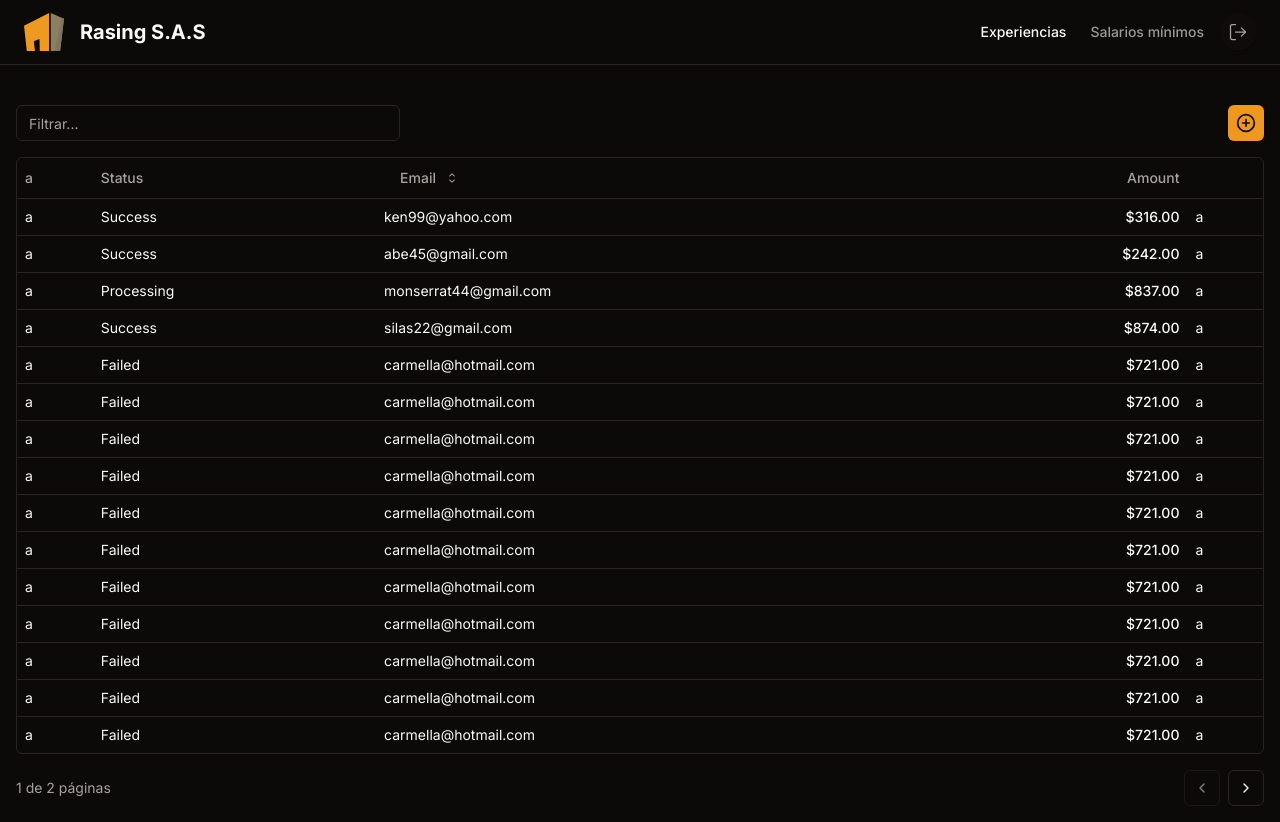
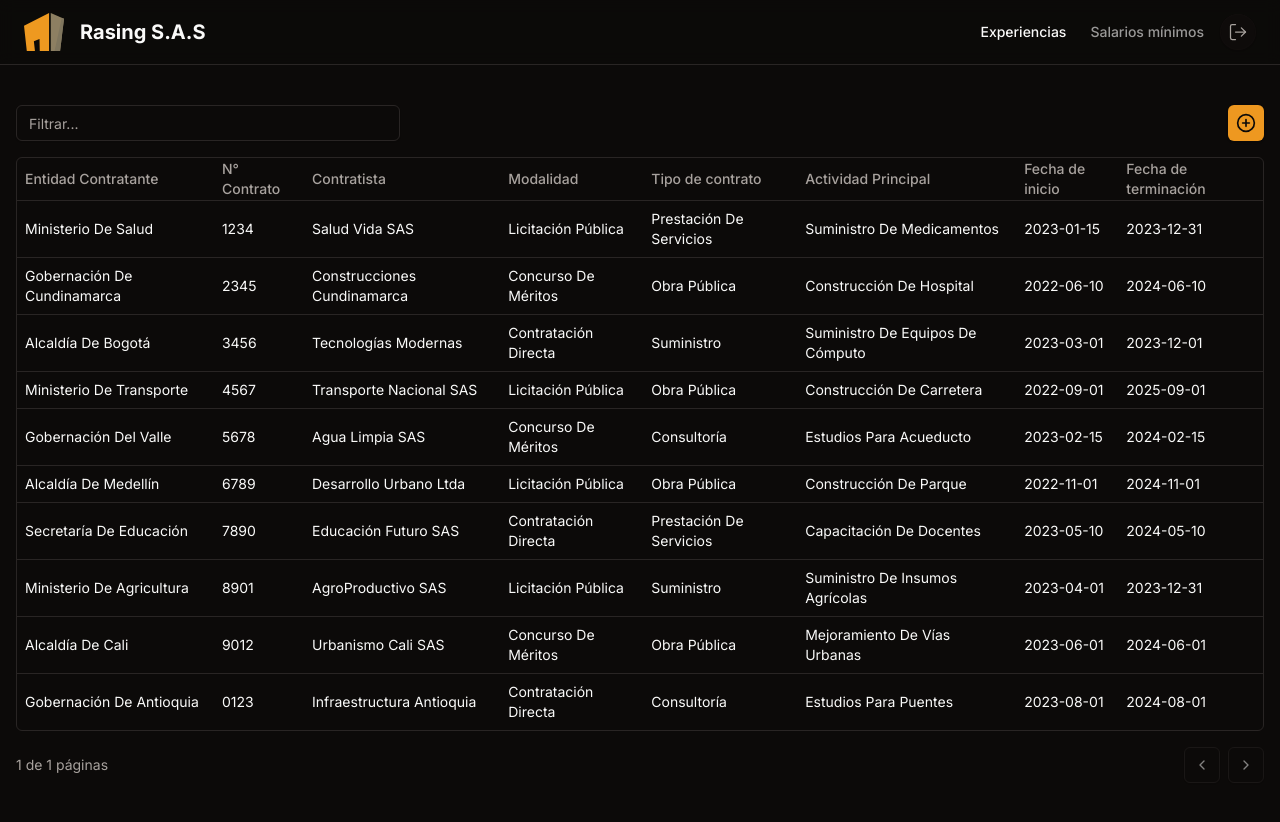
Before and after one commit to Jeison-R/rasing-app, a Next.js app in the folder client/: page /experiencias in a window 1280 px wide. After the commit the page ends 800 px from the top, so only its background shows below. Built offline with nearby package versions, Linux system fonts and the light colour scheme.

Commit message:
Modales para añadir salario y Experiencia y  el salario actual en la tabla de salario

```diff
--- a/client/package.json
+++ b/client/package.json
@@ -22,7 +22,6 @@
     "axios": "^1.6.8",
     "class-variance-authority": "^0.7.0",
     "clsx": "^2.1.1",
-    "date-fns": "^3.6.0",
     "formik": "^2.4.5",
     "lucide-react": "^0.429.0",
     "next": "14.0.0",
--- a/client/src/components/experience-table/experience-table.tsx
+++ b/client/src/components/experience-table/experience-table.tsx
@@ -12,205 +12,191 @@ import { Input } from '@/components/ui/input'
 import { Table, TableBody, TableCell, TableHead, TableHeader, TableRow } from '@/components/ui/table'
 
 import { CustomTooltip } from '../commons/tooltip'
+import { AddExperienciaModal } from '../modalAddExperiencia/AddExperienciaModal'
 
 const data: Payment[] = [
   {
     id: 'm5gr84i9',
-    amount: 316,
-    status: 'success',
-    email: 'ken99@yahoo.com'
+    Entidad: 'Ministerio de Salud',
+    Contrato: '1234',
+    Contratista: 'Salud Vida SAS',
+    Modalidad: 'Licitación Pública',
+    TipoContrato: 'Prestación de Servicios',
+    ActividadPrincipal: 'Suministro de medicamentos',
+    FechaInicio: '2023-01-15',
+    FechaTerminacion: '2023-12-31'
   },
   {
     id: '3u1reuv4',
-    amount: 242,
-    status: 'success',
-    email: 'Abe45@gmail.com'
+    Entidad: 'Gobernación de Cundinamarca',
+    Contrato: '2345',
+    Contratista: 'Construcciones Cundinamarca',
+    Modalidad: 'Concurso de Méritos',
+    TipoContrato: 'Obra Pública',
+    ActividadPrincipal: 'Construcción de hospital',
+    FechaInicio: '2022-06-10',
+    FechaTerminacion: '2024-06-10'
   },
   {
     id: 'derv1ws0',
-    amount: 837,
-    status: 'processing',
-    email: 'Monserrat44@gmail.com'
+    Entidad: 'Alcaldía de Bogotá',
+    Contrato: '3456',
+    Contratista: 'Tecnologías Modernas',
+    Modalidad: 'Contratación Directa',
+    TipoContrato: 'Suministro',
+    ActividadPrincipal: 'Suministro de equipos de cómputo',
+    FechaInicio: '2023-03-01',
+    FechaTerminacion: '2023-12-01'
   },
   {
-    id: '5kma53ae',
-    amount: 874,
-    status: 'success',
-    email: 'Silas22@gmail.com'
+    id: 'plow56tf',
+    Entidad: 'Ministerio de Transporte',
+    Contrato: '4567',
+    Contratista: 'Transporte Nacional SAS',
+    Modalidad: 'Licitación Pública',
+    TipoContrato: 'Obra Pública',
+    ActividadPrincipal: 'Construcción de carretera',
+    FechaInicio: '2022-09-01',
+    FechaTerminacion: '2025-09-01'
   },
   {
-    id: 'bhqecj4p',
-    amount: 721,
-    status: 'failed',
-    email: 'carmella@hotmail.com'
+    id: 'qwerty98',
+    Entidad: 'Gobernación del Valle',
+    Contrato: '5678',
+    Contratista: 'Agua Limpia SAS',
+    Modalidad: 'Concurso de Méritos',
+    TipoContrato: 'Consultoría',
+    ActividadPrincipal: 'Estudios para acueducto',
+    FechaInicio: '2023-02-15',
+    FechaTerminacion: '2024-02-15'
   },
   {
-    id: 'bhqecj4p',
-    amount: 721,
-    status: 'failed',
-    email: 'carmella@hotmail.com'
+    id: 'jkf78m9l',
+    Entidad: 'Alcaldía de Medellín',
+    Contrato: '6789',
+    Contratista: 'Desarrollo Urbano Ltda',
+    Modalidad: 'Licitación Pública',
+    TipoContrato: 'Obra Pública',
+    ActividadPrincipal: 'Construcción de parque',
+    FechaInicio: '2022-11-01',
+    FechaTerminacion: '2024-11-01'
   },
   {
-    id: 'bhqecj4p',
-    amount: 721,
-    status: 'failed',
-    email: 'carmella@hotmail.com'
+    id: 'vpo8l2kn',
+    Entidad: 'Secretaría de Educación',
+    Contrato: '7890',
+    Contratista: 'Educación Futuro SAS',
+    Modalidad: 'Contratación Directa',
+    TipoContrato: 'Prestación de Servicios',
+    ActividadPrincipal: 'Capacitación de docentes',
+    FechaInicio: '2023-05-10',
+    FechaTerminacion: '2024-05-10'
   },
   {
-    id: 'bhqecj4p',
-    amount: 721,
-    status: 'failed',
-    email: 'carmella@hotmail.com'
+    id: 'loi9f2d3',
+    Entidad: 'Ministerio de Agricultura',
+    Contrato: '8901',
+    Contratista: 'AgroProductivo SAS',
+    Modalidad: 'Licitación Pública',
+    TipoContrato: 'Suministro',
+    ActividadPrincipal: 'Suministro de insumos agrícolas',
+    FechaInicio: '2023-04-01',
+    FechaTerminacion: '2023-12-31'
   },
   {
-    id: 'bhqecj4p',
-    amount: 721,
-    status: 'failed',
-    email: 'carmella@hotmail.com'
+    id: 'xz8p7vqr',
+    Entidad: 'Alcaldía de Cali',
+    Contrato: '9012',
+    Contratista: 'Urbanismo Cali SAS',
+    Modalidad: 'Concurso de Méritos',
+    TipoContrato: 'Obra Pública',
+    ActividadPrincipal: 'Mejoramiento de vías urbanas',
+    FechaInicio: '2023-06-01',
+    FechaTerminacion: '2024-06-01'
   },
   {
-    id: 'bhqecj4p',
-    amount: 721,
-    status: 'failed',
-    email: 'carmella@hotmail.com'
-  },
-  {
-    id: 'bhqecj4p',
-    amount: 721,
-    status: 'failed',
-    email: 'carmella@hotmail.com'
-  },
-  {
-    id: 'bhqecj4p',
-    amount: 721,
-    status: 'failed',
-    email: 'carmella@hotmail.com'
-  },
-  {
-    id: 'bhqecj4p',
-    amount: 721,
-    status: 'failed',
-    email: 'carmella@hotmail.com'
-  },
-  {
-    id: 'bhqecj4p',
-    amount: 721,
-    status: 'failed',
-    email: 'carmella@hotmail.com'
-  },
-  {
-    id: 'bhqecj4p',
-    amount: 721,
-    status: 'failed',
-    email: 'carmella@hotmail.com'
-  },
-  {
-    id: 'bhqecj4p',
-    amount: 721,
-    status: 'failed',
-    email: 'carmella@hotmail.com'
-  },
-  {
-    id: 'bhqecj4p',
-    amount: 721,
-    status: 'failed',
-    email: 'carmella@hotmail.com'
-  },
-  {
-    id: 'bhqecj4p',
-    amount: 721,
-    status: 'failed',
-    email: 'carmella@hotmail.com'
-  },
-  {
-    id: 'bhqecj4p',
-    amount: 721,
-    status: 'failed',
-    email: 'carmella@hotmail.com'
-  },
-  {
-    id: 'bhqecj4p',
-    amount: 721,
-    status: 'failed',
-    email: 'carmella@hotmail.com'
-  },
-  {
-    id: 'bhqecj4p',
-    amount: 721,
-    status: 'failed',
-    email: 'carmella@hotmail.com'
-  },
-  {
-    id: 'bhqecj4p',
-    amount: 721,
-    status: 'failed',
-    email: 'carmella@hotmail.com'
-  },
-  {
-    id: 'bhqecj4p',
-    amount: 721,
-    status: 'failed',
-    email: 'carmella@hotmail.com'
+    id: 'mnbv3rty',
+    Entidad: 'Gobernación de Antioquia',
+    Contrato: '0123',
+    Contratista: 'Infraestructura Antioquia',
+    Modalidad: 'Contratación Directa',
+    TipoContrato: 'Consultoría',
+    ActividadPrincipal: 'Estudios para puentes',
+    FechaInicio: '2023-08-01',
+    FechaTerminacion: '2024-08-01'
   }
 ]
 
 export interface Payment {
   id: string
-  amount: number
-  status: 'pending' | 'processing' | 'success' | 'failed'
-  email: string
+  Entidad: string
+  Contrato: string
+  Contratista: string
+  Modalidad: string
+  TipoContrato: string
+  ActividadPrincipal: string
+  FechaInicio: string
+  FechaTerminacion: string
 }
 
 export const columns: ColumnDef<Payment>[] = [
   {
-    id: 'select',
-    header: () => <>a</>,
-    cell: () => <>a</>,
-    enableSorting: false,
-    enableHiding: false
+    accessorKey: 'Entidad',
+    header: 'Entidad Contratante',
+    cell: ({ row }) => <div className="capitalize">{row.getValue('Entidad')}</div>
   },
   {
-    accessorKey: 'status',
-    header: 'Status',
-    cell: ({ row }) => <div className="capitalize">{row.getValue('status')}</div>
+    accessorKey: 'Contrato',
+    header: 'N° Contrato',
+    cell: ({ row }) => <div className="capitalize">{row.getValue('Contrato')}</div>
   },
   {
-    accessorKey: 'email',
-    header: ({ column }) => {
-      return (
-        <Button
-          variant="ghost"
-          onClick={() => {
-            column.toggleSorting(column.getIsSorted() === 'asc')
-          }}
-        >
-          Email
-          <CaretSortIcon className="ml-2 h-4 w-4" />
-        </Button>
-      )
-    },
-    cell: ({ row }) => <div className="lowercase">{row.getValue('email')}</div>
+    accessorKey: 'Contratista',
+    header: 'Contratista',
+    cell: ({ row }) => <div className="capitalize">{row.getValue('Contratista')}</div>
   },
   {
-    accessorKey: 'amount',
-    header: () => <div className="text-right">Amount</div>,
-    cell: ({ row }) => {
-      const amount = parseFloat(row.getValue('amount'))
-
-      // Format the amount as a dollar amount
-      const formatted = new Intl.NumberFormat('en-US', {
-        style: 'currency',
-        currency: 'USD'
-      }).format(amount)
-
-      return <div className="text-right font-medium">{formatted}</div>
-    }
+    accessorKey: 'Modalidad',
+    header: 'Modalidad',
+    cell: ({ row }) => <div className="capitalize">{row.getValue('Modalidad')}</div>
   },
   {
-    id: 'actions',
-    enableHiding: false,
-    cell: () => <>a</>
+    accessorKey: 'TipoContrato',
+    header: 'Tipo de contrato',
+    cell: ({ row }) => <div className="capitalize">{row.getValue('TipoContrato')}</div>
+  },
+  {
+    accessorKey: 'ActividadPrincipal',
+    header: 'Actividad Principal',
+    cell: ({ row }) => <div className="capitalize">{row.getValue('ActividadPrincipal')}</div>
+  },
+  {
+    accessorKey: 'FechaInicio',
+    header: 'Fecha de inicio',
+    cell: ({ row }) => <div className="capitalize">{row.getValue('FechaInicio')}</div>
+  },
+  {
+    accessorKey: 'FechaTerminacion',
+    header: 'Fecha de terminación',
+    cell: ({ row }) => <div className="capitalize">{row.getValue('FechaTerminacion')}</div>
   }
+  // {
+  //   accessorKey: 'email',
+  //   header: ({ column }) => {
+  //     return (
+  //       <Button
+  //         variant="ghost"
+  //         onClick={() => {
+  //           column.toggleSorting(column.getIsSorted() === 'asc')
+  //         }}
+  //       >
+  //         Email
+  //         <CaretSortIcon className="ml-2 h-4 w-4" />
+  //       </Button>
+  //     )
+  //   },
+  //   cell: ({ row }) => <div className="lowercase">{row.getValue('email')}</div>
+  // },
 ]
 
 export function CustomTable() {
@@ -219,6 +205,7 @@ export function CustomTable() {
   const [columnVisibility, setColumnVisibility] = useState<VisibilityState>({})
   const [rowSelection, setRowSelection] = useState({})
   const [currentPage, setCurrentPage] = useState(0)
+  const [isModalOpen, setIsModalOpen] = useState(false)
 
   const table = useReactTable({
     data,
@@ -238,10 +225,18 @@ export function CustomTable() {
       rowSelection,
       pagination: {
         pageIndex: currentPage,
-        pageSize: 15
+        pageSize: 10
       }
     }
   })
+
+  const handleOpenModal = () => {
+    setIsModalOpen(true)
+  }
+
+  const handleCloseModal = () => {
+    setIsModalOpen(false)
+  }
 
   return (
     <>
@@ -253,7 +248,7 @@ export function CustomTable() {
           onChange={(event: ChangeEvent<HTMLInputElement>) => table.getColumn('email')?.setFilterValue(event.target.value)}
         />
         <CustomTooltip content="Añadir experiencia">
-          <Button size="icon" type="button" variant="default">
+          <Button size="icon" type="button" variant="default" onClick={handleOpenModal}>
             <CirclePlus className="h-5 w-5" />
           </Button>
         </CustomTooltip>
@@ -321,6 +316,7 @@ export function CustomTable() {
           </CustomTooltip>
         </div>
       </div>
+      <AddExperienciaModal isOpen={isModalOpen} onClose={handleCloseModal} />
     </>
   )
 }
--- /dev/null
+++ b/client/src/components/modalAddExperiencia/AddExperienciaModal.tsx
@@ -0,0 +1,46 @@
+// AddSalaryModal.tsx
+import { X } from 'lucide-react'
+
+import { Button } from '@/components/ui/button'
+import { Input } from '@/components/ui/input'
+
+interface AddExperenciaModalProps {
+  isOpen: boolean
+  onClose: () => void
+}
+
+export function AddExperienciaModal({ isOpen, onClose }: AddExperenciaModalProps) {
+  if (!isOpen) return null
+
+  return (
+    <div className="fixed inset-0 flex items-center justify-center bg-black bg-opacity-50">
+      <div className="w-96 rounded-lg bg-white p-6 shadow-lg">
+        <div className="mb-4 flex items-center justify-between">
+          <h3 className="text-lg font-semibold text-black">Añadir Experiencia</h3>
+          <Button size="icon" variant="ghost" onClick={onClose}>
+            <X className="h-5 w-5" />
+          </Button>
+        </div>
+        <form>
+          <div className="mb-4">
+            <label className="block text-sm font-medium text-black" htmlFor="año">
+              Año
+            </label>
+            <Input className="mt-1 text-black" name="año" placeholder="Ingresa el año" type="number" />
+          </div>
+          <div className="mb-4">
+            <label className="block text-sm font-medium text-black" htmlFor="valor">
+              Valor
+            </label>
+            <Input className="mt-1 text-black" name="valor" placeholder="Ingresa el valor del salario" type="number" />
+          </div>
+          <div className="flex justify-end">
+            <Button type="submit" variant="default">
+              Guardar
+            </Button>
+          </div>
+        </form>
+      </div>
+    </div>
+  )
+}
--- /dev/null
+++ b/client/src/components/modalAddSalary/AddSalaryModal.tsx
@@ -0,0 +1,42 @@
+// AddSalaryModal.tsx
+import { X } from 'lucide-react'
+
+import { Button } from '@/components/ui/button'
+import { Input } from '@/components/ui/input'
+
+interface AddSalaryModalProps {
+  isOpen: boolean
+  onClose: () => void
+}
+
+export function AddSalaryModal({ isOpen, onClose }: AddSalaryModalProps) {
+  if (!isOpen) return null
+
+  return (
+    <div className="fixed inset-0 flex items-center justify-center bg-black bg-opacity-50">
+      <div className="w-96 rounded-lg bg-white p-6 shadow-lg">
+        <div className="mb-4 flex items-center justify-between">
+          <h3 className="text-lg font-semibold text-black">Añadir Salario</h3>
+          <Button size="icon" variant="ghost" onClick={onClose}>
+            <X className="h-5 w-5" />
+          </Button>
+        </div>
+        <form>
+          <div className="mb-4">
+            <label className="block text-sm font-medium text-black">Año</label>
+            <Input className="mt-1 text-black" placeholder="Ingresa el año" type="number" />
+          </div>
+          <div className="mb-4">
+            <label className="block text-sm font-medium text-black">Valor</label>
+            <Input className="mt-1 text-black" placeholder="Ingresa el valor del salario" type="number" />
+          </div>
+          <div className="flex justify-end">
+            <Button type="submit" variant="default">
+              Guardar
+            </Button>
+          </div>
+        </form>
+      </div>
+    </div>
+  )
+}
--- a/client/src/components/salarios-table/salarios.tsx
+++ b/client/src/components/salarios-table/salarios.tsx
@@ -12,27 +12,213 @@ import { Input } from '@/components/ui/input'
 import { Table, TableBody, TableCell, TableHead, TableHeader, TableRow } from '@/components/ui/table'
 
 import { CustomTooltip } from '../commons/tooltip'
+import { AddSalaryModal } from '../modalAddSalary/AddSalaryModal'
 
 const data: Payment[] = [
   {
     id: 'm5gr84i9',
-    valor: 316,
+    valor: 11298,
+    año: 1984
+  },
+  {
+    id: '3u1reuv4',
+    valor: 13558,
+    año: 1985
+  },
+  {
+    id: 'derv1ws0',
+    valor: 16811,
+    año: 1986
+  },
+  {
+    id: '5kma53ae',
+    valor: 20510,
+    año: 1987
+  },
+  {
+    id: 'abc123',
+    valor: 25637,
+    año: 1988
+  },
+  {
+    id: 'def456',
+    valor: 32560,
+    año: 1989
+  },
+  {
+    id: 'ghi789',
+    valor: 41025,
+    año: 1990
+  },
+  {
+    id: 'jkl012',
+    valor: 51716,
+    año: 1991
+  },
+  {
+    id: 'mno345',
+    valor: 65190,
+    año: 1992
+  },
+  {
+    id: 'pqr678',
+    valor: 81510,
+    año: 1993
+  },
+  {
+    id: 'stu901',
+    valor: 98700,
+    año: 1994
+  },
+  {
+    id: 'vwx234',
+    valor: 118934,
+    año: 1995
+  },
+  {
+    id: 'yz1234',
+    valor: 142125,
+    año: 1996
+  },
+  {
+    id: 'abc567',
+    valor: 172005,
+    año: 1997
+  },
+  {
+    id: 'def890',
+    valor: 203826,
+    año: 1998
+  },
+  {
+    id: 'ghi123',
+    valor: 236460,
+    año: 1999
+  },
+  {
+    id: 'jkl456',
+    valor: 260100,
+    año: 2000
+  },
+  {
+    id: 'mno789',
+    valor: 286000,
+    año: 2001
+  },
+  {
+    id: 'pqr012',
+    valor: 309000,
+    año: 2002
+  },
+  {
+    id: 'stu345',
+    valor: 332000,
+    año: 2003
+  },
+  {
+    id: 'vwx678',
+    valor: 358000,
+    año: 2004
+  },
+  {
+    id: 'yz9012',
+    valor: 381500,
+    año: 2005
+  },
+  {
+    id: 'abc345',
+    valor: 408000,
+    año: 2006
+  },
+  {
+    id: 'def678',
+    valor: 433700,
+    año: 2007
+  },
+  {
+    id: 'ghi901',
+    valor: 461500,
+    año: 2008
+  },
+  {
+    id: 'jkl234',
+    valor: 496900,
+    año: 2009
+  },
+  {
+    id: 'mno567',
+    valor: 515000,
+    año: 2010
+  },
+  {
+    id: 'pqr890',
+    valor: 535600,
+    año: 2011
+  },
+  {
+    id: 'stu123',
+    valor: 566700,
+    año: 2012
+  },
+  {
+    id: 'vwx456',
+    valor: 589500,
+    año: 2013
+  },
+  {
+    id: 'yz7890',
+    valor: 616000,
+    año: 2014
+  },
+  {
+    id: 'abc901',
+    valor: 644350,
+    año: 2015
+  },
+  {
+    id: 'def234',
+    valor: 689455,
+    año: 2016
+  },
+  {
+    id: 'ghi567',
+    valor: 737717,
+    año: 2017
+  },
+  {
+    id: 'jkl890',
+    valor: 781242,
+    año: 2018
+  },
+  {
+    id: 'mno123',
+    valor: 828116,
+    año: 2019
+  },
+  {
+    id: 'pqr456',
+    valor: 877803,
     año: 2020
   },
   {
-    id: '3u1reuv4',
-    valor: 242,
+    id: 'stu789',
+    valor: 908526,
     año: 2021
   },
   {
-    id: 'derv1ws0',
-    valor: 837,
+    id: 'vwx012',
+    valor: 1000000,
     año: 2022
   },
   {
-    id: '5kma53ae',
-    valor: 874,
+    id: 'yz3456',
+    valor: 1160000,
     año: 2023
+  },
+  {
+    id: 'abc789',
+    valor: 1300000,
+    año: 2024
   }
 ]
 
@@ -97,6 +283,7 @@ export function CustomTable() {
   const [columnVisibility, setColumnVisibility] = useState<VisibilityState>({})
   const [rowSelection, setRowSelection] = useState({})
   const [currentPage, setCurrentPage] = useState(0)
+  const [isModalOpen, setIsModalOpen] = useState(false)
 
   const table = useReactTable({
     data,
@@ -116,10 +303,20 @@ export function CustomTable() {
       rowSelection,
       pagination: {
         pageIndex: currentPage,
-        pageSize: 15
+        pageSize: 10
       }
     }
   })
+
+  const ultimoSalario = data[data.length - 1]
+
+  const handleOpenModal = () => {
+    setIsModalOpen(true)
+  }
+
+  const handleCloseModal = () => {
+    setIsModalOpen(false)
+  }
 
   return (
     <>
@@ -131,12 +328,13 @@ export function CustomTable() {
           onChange={(event: ChangeEvent<HTMLInputElement>) => table.getColumn('email')?.setFilterValue(event.target.value)}
         />
         <CustomTooltip content="Añadir salario">
-          <Button size="icon" type="button" variant="default">
+          <Button size="icon" type="button" variant="default" onClick={handleOpenModal}>
             <CirclePlus className="h-5 w-5" />
           </Button>
         </CustomTooltip>
       </div>
-      <div className="rounded-md border">
+      <div className="flex items-start">
+        <div className="w-96 rounded-md border">
           <Table>
             <TableHeader>
               {table.getHeaderGroups().map((headerGroup) => (
@@ -166,7 +364,12 @@ export function CustomTable() {
             </TableBody>
           </Table>
         </div>
-      <div className="flex items-center justify-end space-x-2 py-4">
+        <div className="flex w-96 flex-col items-center justify-center">
+          <h4>Salario Actual</h4>
+          {new Intl.NumberFormat('es-CO', { style: 'currency', currency: 'COP' }).format(ultimoSalario.valor)} (Año {ultimoSalario.año})
+        </div>
+      </div>
+      <div className="flex w-96 items-center justify-end space-x-2 py-4">
         <div className="flex-1 text-sm text-muted-foreground">
           {currentPage + 1} de {table.getPageCount()} páginas
         </div>
@@ -199,6 +402,8 @@ export function CustomTable() {
           </CustomTooltip>
         </div>
       </div>
+
+      <AddSalaryModal isOpen={isModalOpen} onClose={handleCloseModal} />
     </>
   )
 }
```
Also changed, not shown: 1 other file (tests, documents, lock files or other folders). Lines whose indentation alone changed are shown as unchanged.
